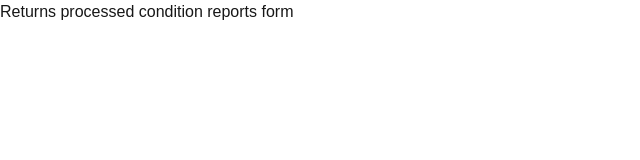
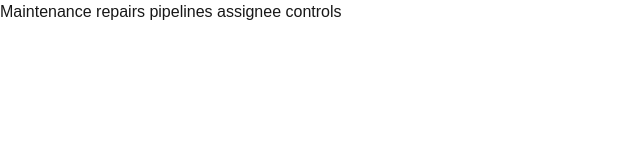
Before and after one commit to abdul05kh/AssetFlow-ERP, a Next.js app in the folder apps/web/: page / in a window 1280 px wide. Shown: the top 160 px of the page, without its empty margins (0-640 px from the left). Built offline with nearby package versions, Linux system fonts and the light colour scheme.

Commit message:
feat(frontend): implement maintenance repairs actions dialogues

```diff
--- a/apps/web/src/app/page.tsx
+++ b/apps/web/src/app/page.tsx
@@ -1,5 +1,5 @@
 "use client";
 import { useState } from "react";
 export default function ERPPortal() {
-  return <div>Returns processed condition reports form</div>;
+  return <div>Maintenance repairs pipelines assignee controls</div>;
 }
```
